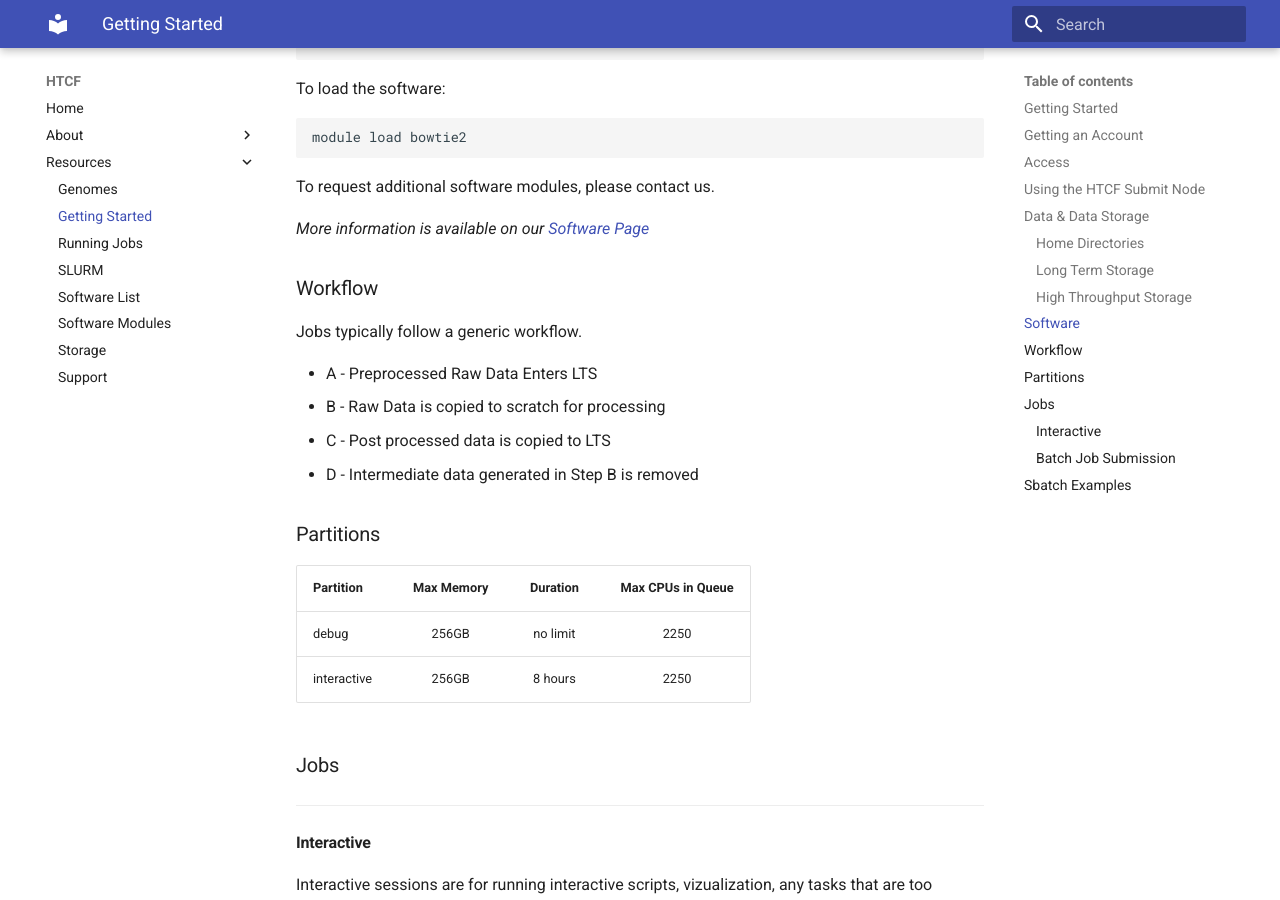
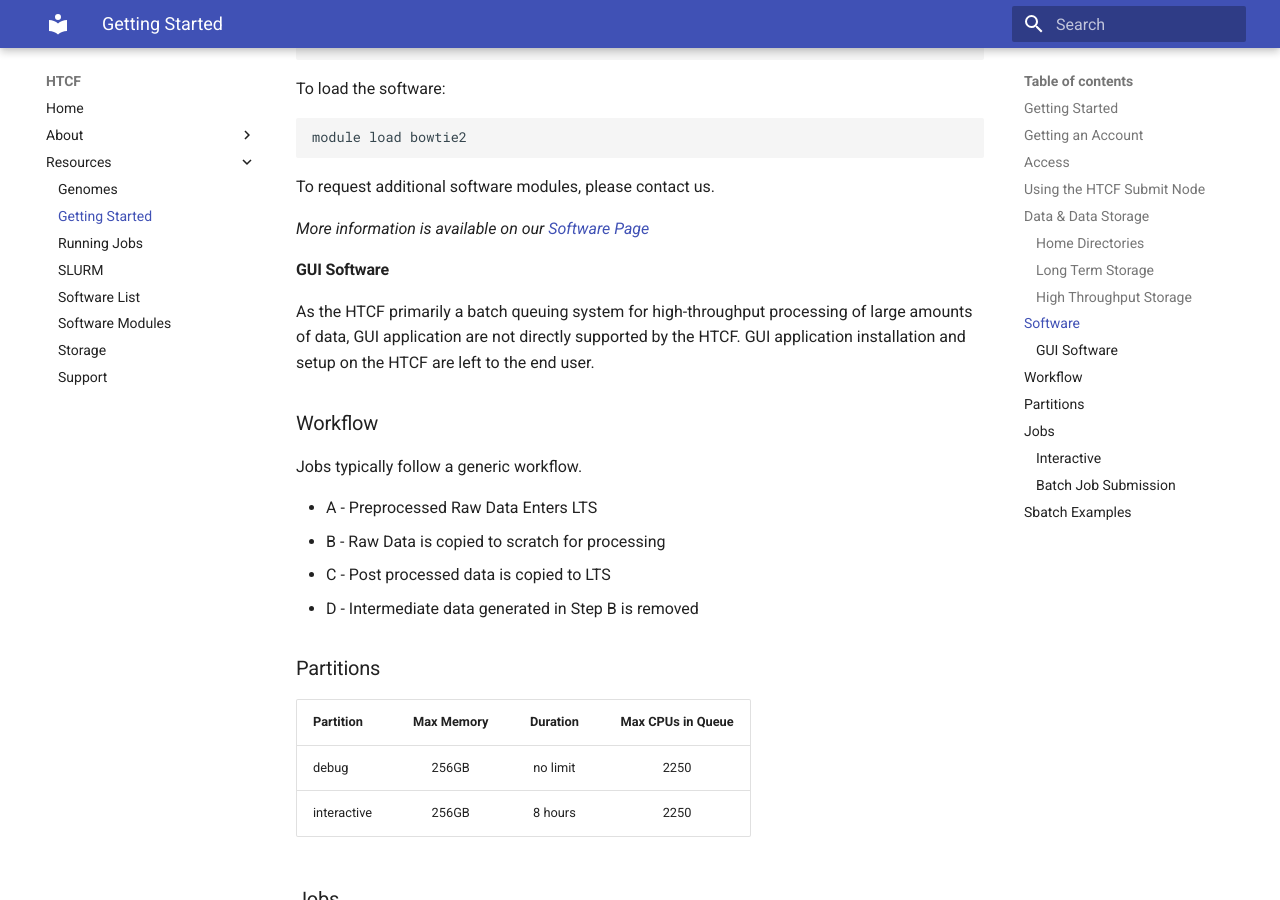
Before and after one commit to htcf/docs, an MkDocs documentation site: the page built from docs/getstarted.md, in a window 1280 px wide and 900 px high, scrolled down 1662 px. Built offline with MkDocs 1.6.1 and Material for MkDocs 9.7.7, drawn with Linux system fonts in a browser that asks for light colours.

Commit message:
GUI software

```diff
--- a/docs/getstarted.md
+++ b/docs/getstarted.md
@@ -58,6 +58,10 @@
 To request additional software modules, please contact us.
 
 *More information is available on our [Software Page](software.md)*
+
+#### GUI Software
+
+As the HTCF primarily a batch queuing system for high-throughput processing of large amounts of data,  GUI application are not directly supported by the HTCF.  GUI application installation and setup on the HTCF are left to the end user.
 
 ### Workflow
 
```
